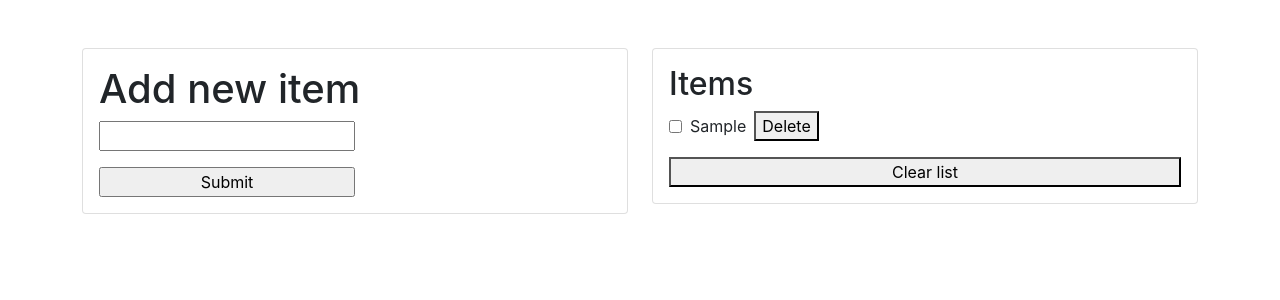
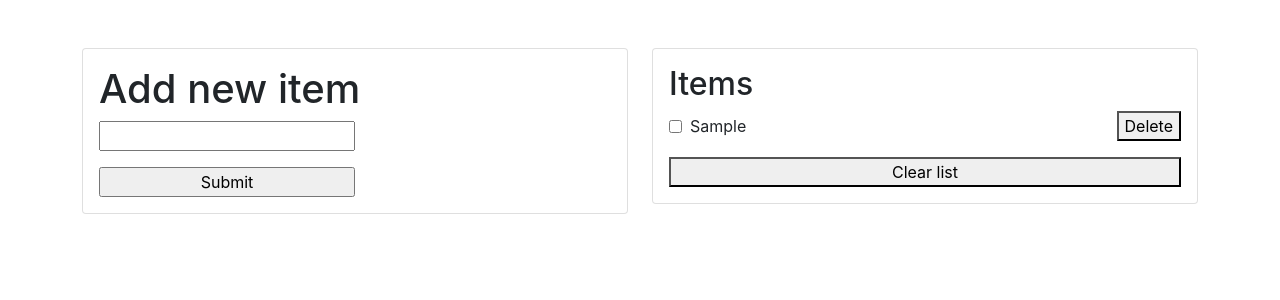
Before and after one commit to SilviuIordache/ReactToDo, a React (Create React App) app: page / in a window 1280 px wide. Both pictures are taken after typing "Sample" into the empty fields and a click on the input "Submit". Shown: the top 300 px of the page. Built offline with nearby package versions, Linux system fonts and the light colour scheme.

Commit message:
Space out items

```diff
--- a/src/components/ToDoListItem/ToDoListItem.js
+++ b/src/components/ToDoListItem/ToDoListItem.js
@@ -45,9 +45,11 @@ export default class ToDoListItem extends React.Component {
 
   render() {
     return (
-      <div className='d-flex align-items-center'>
-        {this.ItemCompletion()}
-        {this.ItemDescription()}
+      <div className='d-flex justify-content-between'>
+        <div className='d-flex align-items-center'>
+          {this.ItemCompletion()}
+          {this.ItemDescription()}
+        </div>
         {this.ItemDelete()}
       </div>
     )
```
